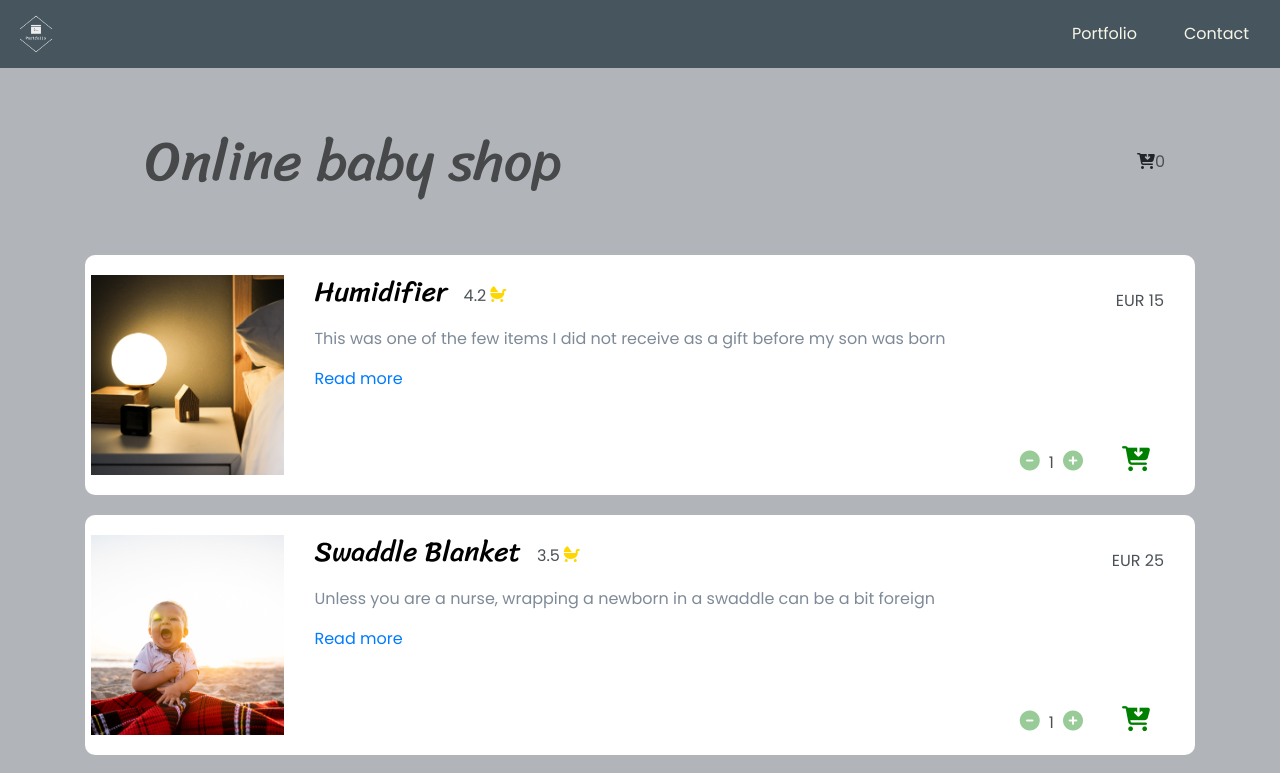
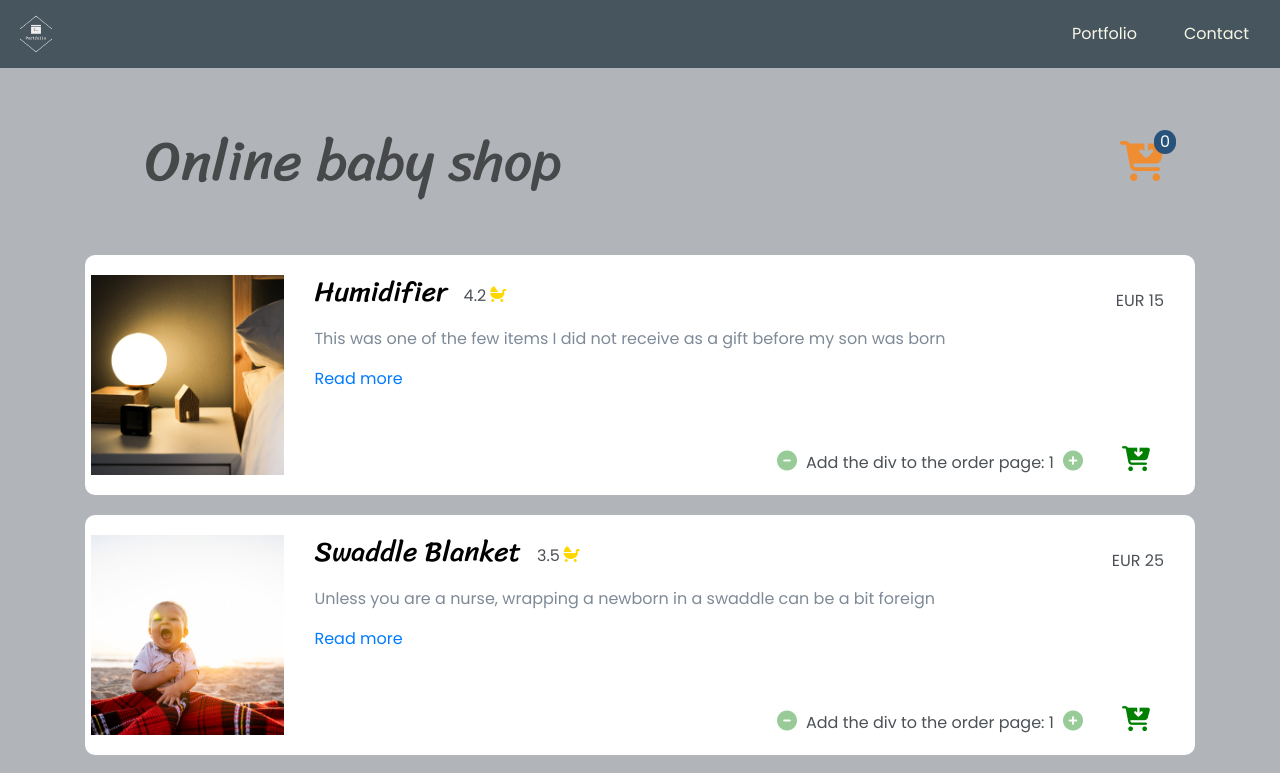
Before and after one commit to alena22292/portfolio-app, a React (Create React App) app: page /shop in a window 1280 px wide. Shown: the top 773 px of the page. Built offline with nearby package versions, Linux system fonts and the light colour scheme.

Commit message:
Function to add quantity

```diff
--- a/src/components/Projects/Shop/shop.jsx
+++ b/src/components/Projects/Shop/shop.jsx
@@ -19,14 +19,21 @@ class Shop extends Component {
     })
   }
 
+  addQ = (id) => {
+    const product = this.state.order.map(item => item.id === id ? {...item, quantity: item.quantity + 1} : item);
+    this.setState({
+      order: product,
+    })
+  }
+
   render() {
     return (
       <section className="container">
         <div style={{margin: '30px'}}className="flex-box-between">
           <h1 style={{opacity: 0.6, margin: '30px'}}>Online baby shop</h1>
-          <div>
-            <i className="fas fa-cart-arrow-down"></i>
-            <span>{this.state.order.length}</span>
+          <div className="shop-cart-order">
+            <i style={{fontSize: '40px', color: '#ef8d32'}} className="fas fa-cart-arrow-down"></i>
+            <span className="shop-circle-order">{this.state.order.length}</span>
           </div>
         </div>
         <div className="row">
@@ -35,7 +42,6 @@ class Shop extends Component {
          })
         }
         </div>
-
       </section>
     );
   }
--- a/src/components/Projects/Shop/shop_item.jsx
+++ b/src/components/Projects/Shop/shop_item.jsx
@@ -29,7 +29,7 @@ class ShopItem extends Component {
             <div className="cart-position">
               <div className="quantity">
                 <i className="fas fa-minus-circle"></i>
-                <span>{this.props.quantity}</span>
+                <span>Add the div to the order page: {this.props.quantity}</span>
                 <i className="fas fa-plus-circle"></i>
               </div>
               <i onClick={e => this.props.function(this.props.id)} className="fas fa-cart-arrow-down"></i>
--- a/src/index.css
+++ b/src/index.css
@@ -851,6 +851,18 @@ input.result {
   color: green;
   margin-top: -7px;
 }
+.shop-circle-order{
+  position: absolute;
+  background-color: #28527a;
+  color: #f4f9f9;
+  padding: 0 6px;
+  border-radius: 50px;
+  right: -11px;
+  bottom: 29px;
+}
+.shop-cart-order{
+  position: relative;
+}
 .quantity {
   margin-right: 30px;
 }
```
